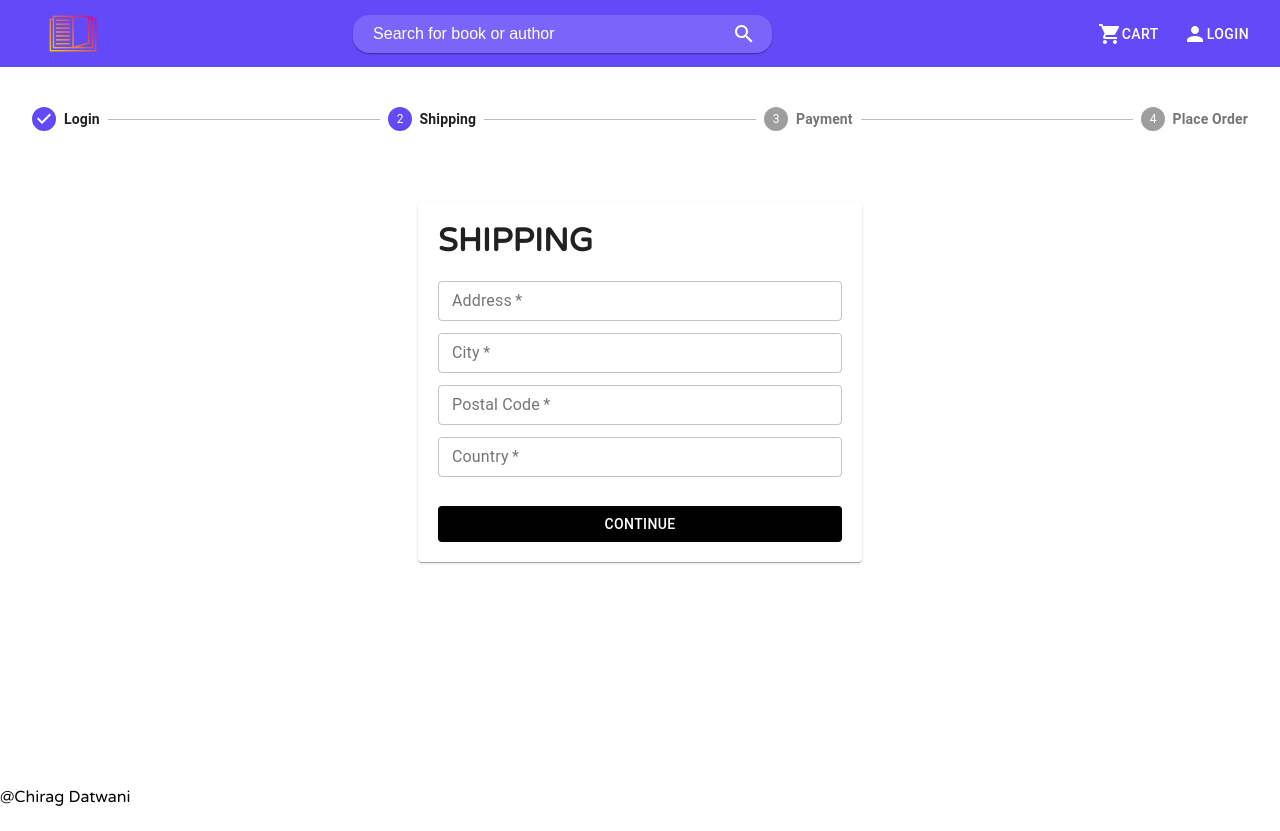
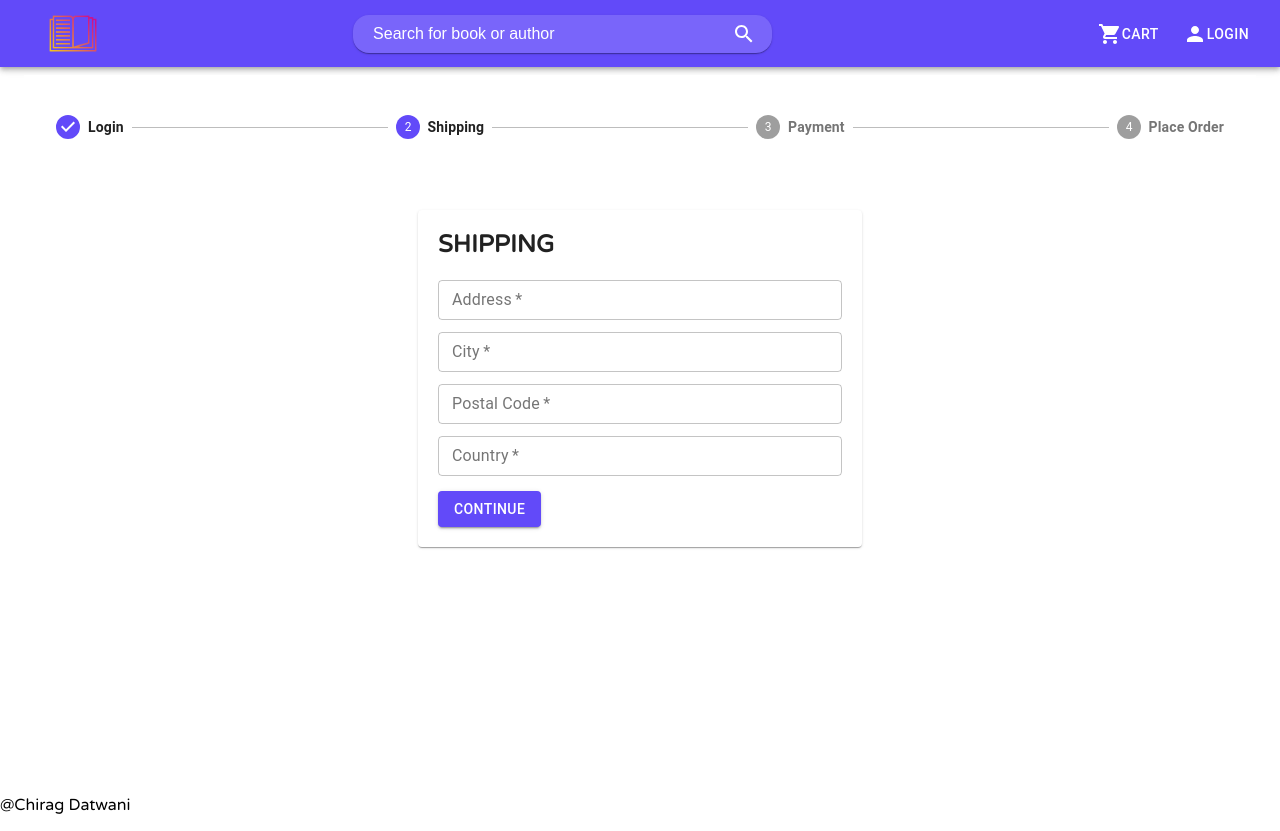
Before and after one commit to chiragdatwani/mern-e-commerce, a React (Create React App) app in the folder client/: page /shipping in a window 1280 px wide. Built offline with nearby package versions, Linux system fonts and the light colour scheme.

Commit message:
updated shipping page and StepperNav component

```diff
--- a/client/src/components/StepperNav/Stepper.elements.js
+++ b/client/src/components/StepperNav/Stepper.elements.js
@@ -2,6 +2,8 @@ import styled from 'styled-components';
 import { Stepper } from '@material-ui/core'
 
 export const StyledStepper = styled(Stepper)`
+
+    margin-top: 8px;
     @media (max-width: 450px){
         padding: 15px 0;
         & h4 {
--- a/client/src/pages/Shipping/Shipping.elements.js
+++ b/client/src/pages/Shipping/Shipping.elements.js
@@ -5,7 +5,7 @@ import { Button } from '@material-ui/core';
 export const FormContainer = styled(Container)`
     margin-top: 30px;
     padding: 20px;
-    & > h1 {
+    & > h2 {
         margin-top: 0;
         margin-bottom: 0.8rem;
     }
--- a/client/src/pages/Shipping/index.js
+++ b/client/src/pages/Shipping/index.js
@@ -1,5 +1,5 @@
 import React, { useState } from 'react';
-import { Paper, TextField } from '@material-ui/core';
+import { Button, Container, Paper, TextField } from '@material-ui/core';
 import { FormContainer, StyledButton } from './Shipping.elements';
 import { useDispatch, useSelector } from 'react-redux';
 import { saveShippingAddress } from '../../actions/cartActions';
@@ -25,9 +25,10 @@ const ShippingPage = ({ history }) => {
     }
     return (
         <div className='shipping-page'>
+            <Container maxWidth={'lg'}>
                 <StepperNav stepNumber={1}/>
                 <FormContainer component={Paper} justify='left' maxWidth='xs'>
-                <h1>SHIPPING</h1>
+                    <h2>SHIPPING</h2>
                     <form onSubmit={submitHandler}>
                     <TextField
                     required
@@ -56,15 +57,16 @@ const ShippingPage = ({ history }) => {
                     <TextField
                     required
                     margin='dense'
+                    style={{marginBottom: '15px'}}
                     variant='outlined'
                     fullWidth
                     label="Country"
                     value={country}
                     onChange={(e)=>setCountry(e.target.value)}/>
-                <StyledButton type='submit'>Continue</StyledButton>
+                    <Button variant='contained' color='primary' type='submit'>Continue</Button>
                     </form>
-
                 </FormContainer>
+            </Container>
         </div>
     )
 }
```
Lines whose indentation alone changed are shown as unchanged.
